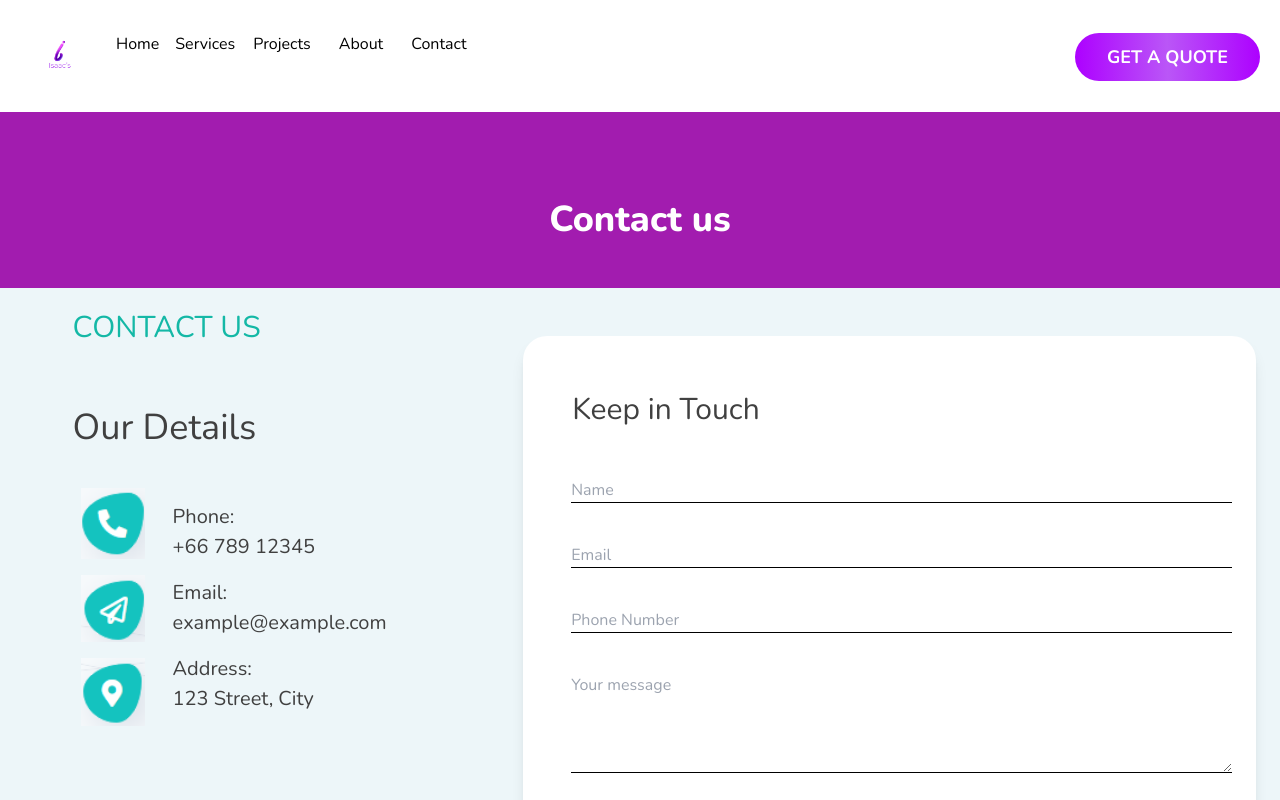
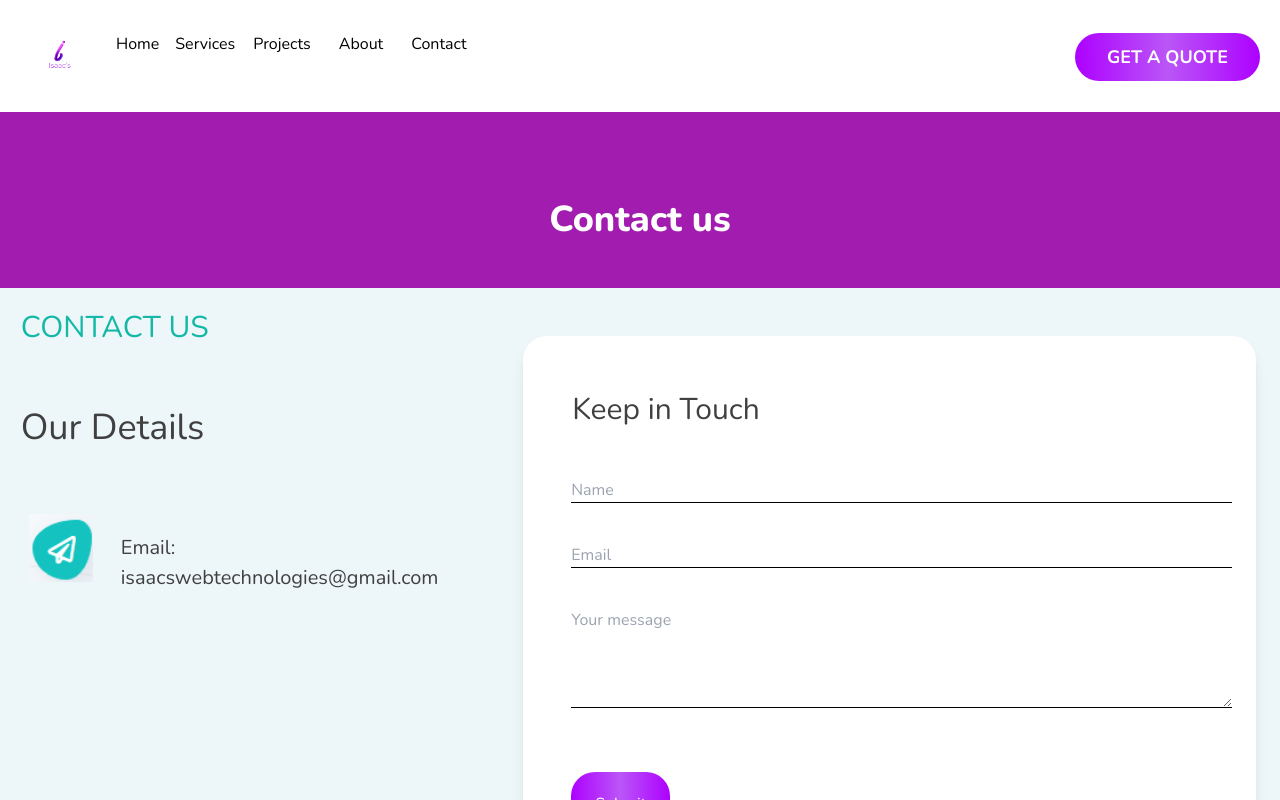
Before and after one commit to Isaacs-Web-Technologies/isaacs-website, a Next.js app: page /Contact in a window 1280 px wide. Shown: the top 800 px of the page. Built offline with nearby package versions, Linux system fonts and the light colour scheme; a web font is replaced by a local one.

Commit message:
updated contact page

```diff
--- a/components/ContactComponents/Contact.jsx
+++ b/components/ContactComponents/Contact.jsx
@@ -1,4 +1,16 @@
+'use client'
+import { useForm, ValidationError } from '@formspree/react';
+import { useRef,useState } from "react";
+
 const Contact =()=> {
+  const [state, handleSubmit] = useForm("mrgnkzqv");
+
+    if (state.succeeded) {
+        console.log("success!");
+        document.getElementById("contact-form").reset();
+    }
+
+
     return (
       <section className="justify-center ">
            <div className="items-stretch  bg-fuchsia-700 flex w-full flex-col mb-6 justify-center mx-auto px-12 py-12 max-md:max-w-full max-md:px-5">
@@ -18,64 +30,84 @@ const Contact =()=> {
           {/* Contact details */}
               <div className="ALPHA flex items-stretch mt-10 px-auto mx-auto max-md:max-w-full">
               <div className="A flex-grow flex-col  text-xl text-neutral-700 my-auto px-0 mx-2 max-md:max-w-full">
-                  <img
+                  {/* <img
                   loading="lazy"
                   className="aspect-[0.9] object-contain object-center ml-0 w-16 overflow-hidden my-auto "
                   src="/img/phone.png"
-                  />
+                  /> */}
                   <img
                   loading="lazy"
                   src="/img/email.png"
                   className="aspect-[0.95] object-contain object-center ml-0 w-16 overflow-hidden mt-4 "
                   />
-                  <img
+                  {/* <img
                   loading="lazy"
                   src="img/address.png"
                   className="aspect-[0.95] object-contain object-center ml-0 w-16 overflow-hidden  mt-4 "
-                  />
+                  /> */}
               </div>
               <div className="B flex-grow flex-col  text-xl text-neutral-700 my-auto px-5 max-md:max-w-full">
-                  <h5 className="leading-[160%]  max-md:max-w-full">Phone:</h5>
-                  +66 789 12345
+                  {/* <h5 className="leading-[160%]  max-md:max-w-full">Phone:</h5>
+                  +66 789 12345 */}
                   <br />
                   <h5 className="leading-[160%] mt-4 max-md:max-w-full">Email:</h5>
-                  example@example.com
+                  isaacswebtechnologies@gmail.com
                   <br />
-                  <h5 className="leading-[160%] mt-4 max-md:max-w-full">Address:</h5>
-                  123 Street, City
+                  {/* <h5 className="leading-[160%] mt-4 max-md:max-w-full">Address:</h5>
+                  123 Street, City */}
               </div>
               </div>
      </div>
   {/* form */}
       <div className=" flex px-6 mb-8 mt-6 flex-col items-stretch w-[61%] ml-5 max-md:w-full max-md:ml-0">
-          <form className="shadow-lg bg-white flex grow flex-col items-stretch w-full pl-12 pr-6 py-12 rounded-3xl max-md:max-w-full max-md:px-5">
+          <form
+           id="contact-form"
+           onSubmit={handleSubmit}
+           className="shadow-lg bg-white flex grow flex-col items-stretch w-full pl-12 pr-6 py-12 rounded-3xl max-md:max-w-full max-md:px-5">
           <div className="flex items-start justify-between gap-5 mt-1.5 px-px max-md:max-w-full max-md:flex-wrap">
               <h1 className="text-neutral-700 text-3xl leading-10 grow shrink basis-auto self-start">Keep in Touch</h1>
 
           </div>
           <input
+                    id="name"
                     type="name"
+                    name="name"
                     placeholder="Name"
                      className=" flex-grow-0 border-b border-black mt-12 max-md:max-w-full max-md:mt-10" />
                     <input
-                    type="Email"
+                    id="email"
+                    type="email"
+                    name="email"
                     placeholder="Email"
                     className=" flex-grow-0 border-b border-black mt-10 max-md:max-w-full max-md:mt-10" />
-                    <input
-                    type="Phone Number"
-                    placeholder="Phone Number"
-                    className=" flex-grow-0 border-b border-black mt-10 max-md:max-w-full max-md:mt-10" />
+
+                   <ValidationError
+                    prefix="Email"
+                    field="email"
+                    errors={state.errors}
+                    />
+
+
                      <textarea
+                    id="message"
+                    name="message"
                     type="message"
                     placeholder="Your message"
                     className=" flex-grow-0 border-b border-black mt-10 max-md:max-w-full max-md:mt-10"
                     style={{ width: '100%', minHeight: '100px', height: 'auto' }}
                     rows={4}/>
+                     <ValidationError
+                    prefix="Message"
+                    field="message"
+                    errors={state.errors}
+                    />
+
                     <button
                         className="shadow-sm text-white text-center justify-content-center items-center py-5 text-nowrap bg-[linear-gradient(269deg,#AD00FF_0%,#BA56F7_50%,#AD00FF_100%)] flex px-6 mr-auto flex-col mt-16 rounded-3xl max-md:mt-10"
                         type="submit"
+                        disabled={state.submitting}
                     >
-                        More About us
+                       Submit
                     </button>
 
           </form>
```
